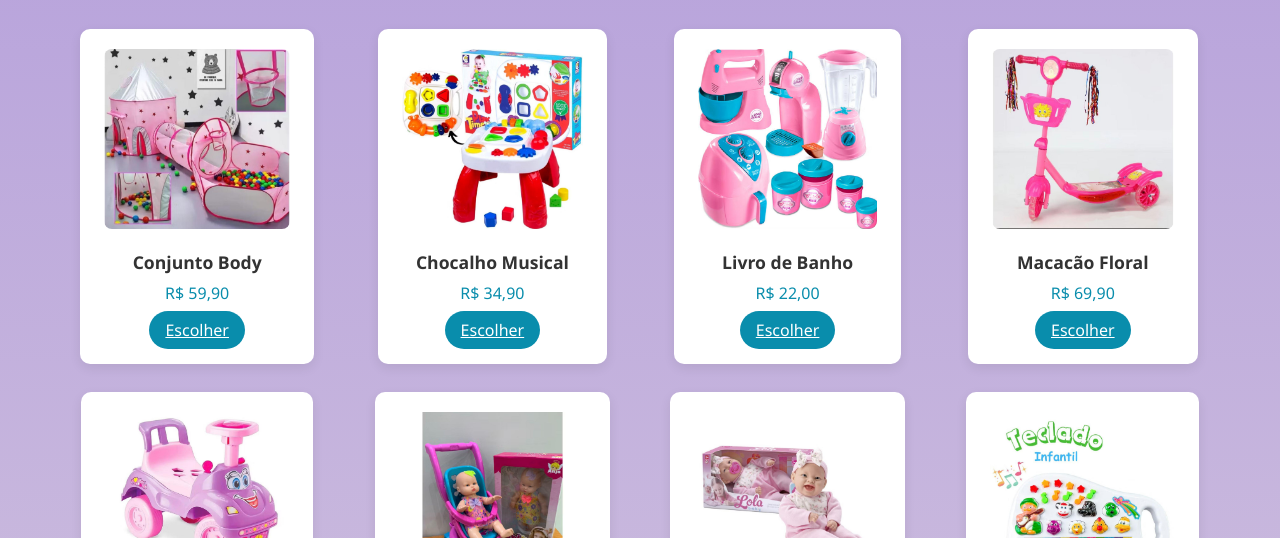
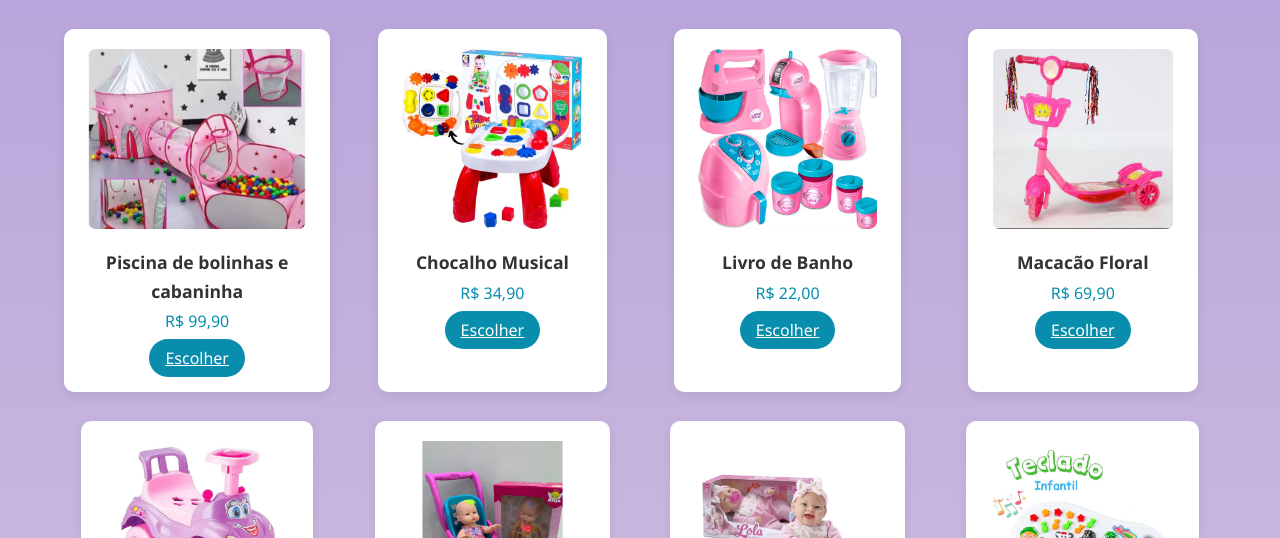
Before and after one commit to pedhnf/sitepepe, a plain HTML site: page presente.html in a window 1280 px wide. Shown: the part 262-800 px from the top of the page. Drawn offline with Linux system fonts and the light colour scheme.

Commit message:
Update presente.html

```diff
--- a/presente.html
+++ b/presente.html
@@ -30,8 +30,8 @@
   <!-- Presente 1 -->
   <div class="item-presente">
     <img src="img/presente1.jpeg" alt="Conjunto Body" />
-    <h3>Conjunto Body</h3>
-    <p>R$ 59,90</p>
+    <h3>Piscina de bolinhas e cabaninha</h3>
+    <p>R$ 99,90</p>
     <a href="escolhido.html" class="btn-escolher">Escolher</a>
   </div>
 
```
